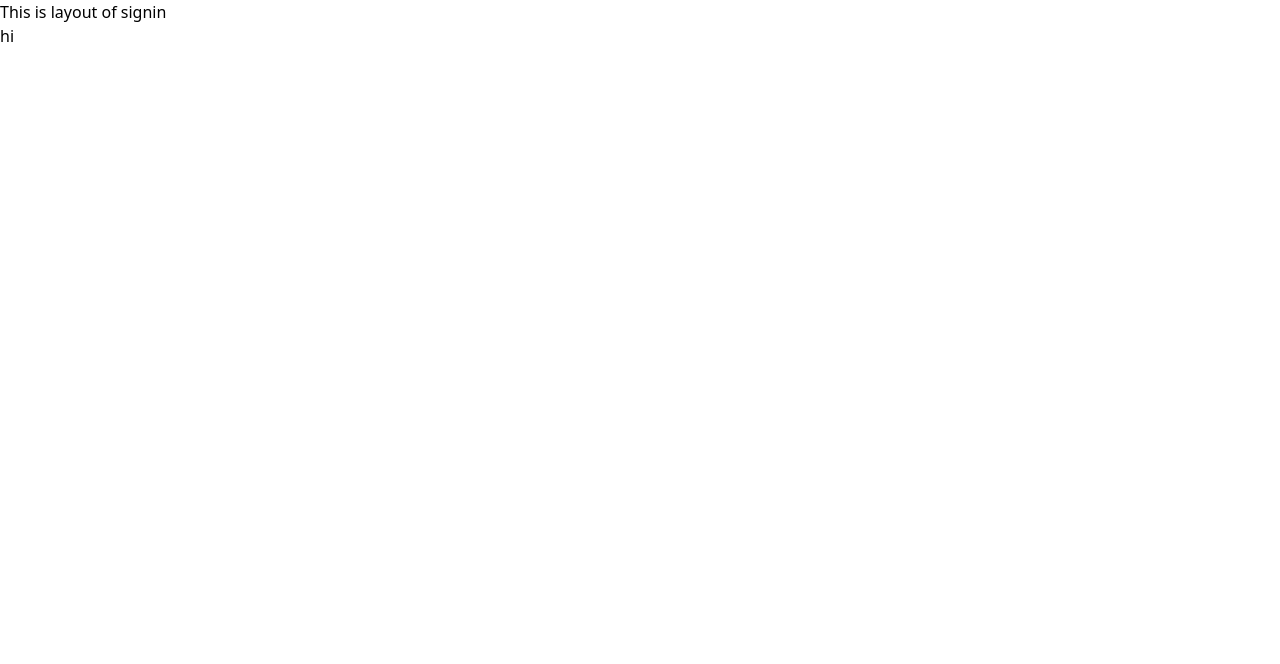
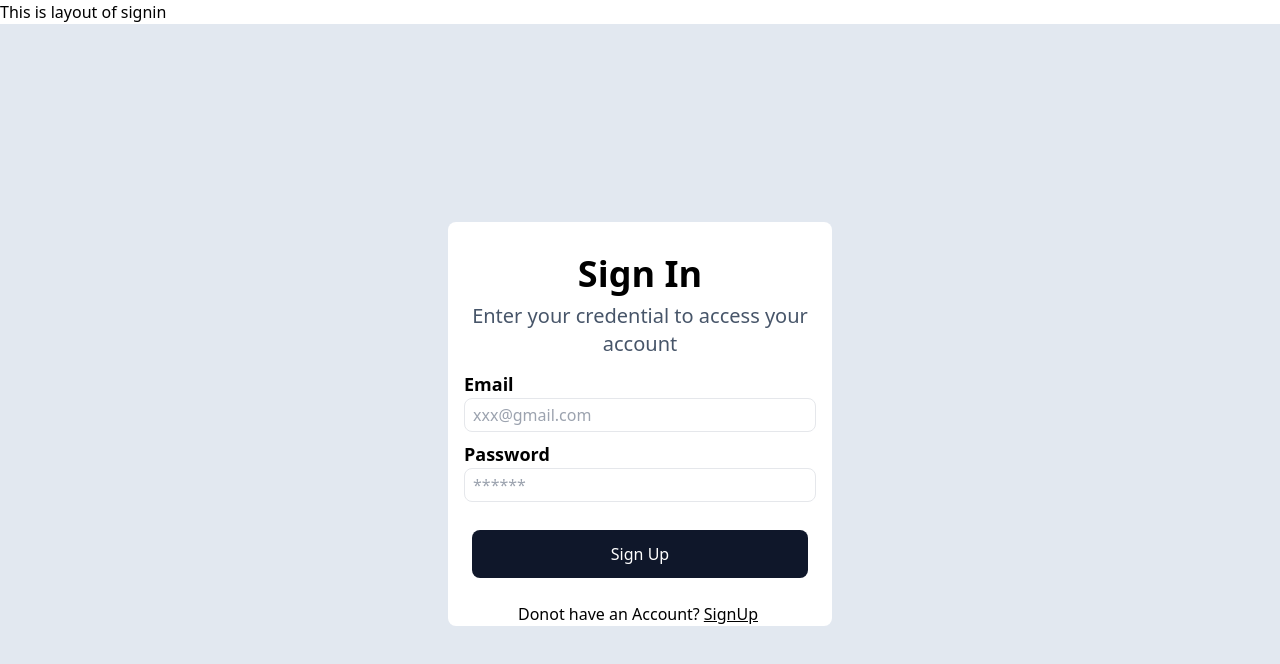
Before and after one commit to aakashloyar/CareerAI, a Next.js app: page /signin in a window 1280 px wide. Shown: the top 664 px of the page. Built offline with nearby package versions, Linux system fonts and the light colour scheme.

Commit message:
assembled signin

```diff
--- a/components/signin.tsx
+++ b/components/signin.tsx
@@ -1,11 +1,34 @@
 import Heading from './heading'
 import Button from './button'
-import Subheading from './subheading'
-
+import SubHeading from './subheading'
+import InputBox from './inputbox'
+import BottomWarning from './Bottomwarning'
 export default function SignIn() {
     return (
-        <div>
-            hi
+        <div className='bg-slate-200 w-full h-screen flex justify-center'>
+            <div className='flex flex-col justify-center'>
+                <div className='bg-white w-96 rounded-lg'>
+                    <div className='text-center pt-8'>
+                       <Heading label={'Sign In'}/>
+                    </div>
+                     <div className='p-2 text-center'>
+                        <SubHeading label={'Enter your credential to access your account'}/>
+                    </div>
+                    <div className='px-4 py-1'>
+                       <InputBox label={'Email'} placeholder='xxx@gmail.com'/>
+                    </div>
+                    <div className='px-4 py-1'>
+                       <InputBox label={'Password'} placeholder='******'/>
+                    </div>
+                    <div className='flex justify-center'>
+                        <Button label={'Sign Up'}/>
+                    </div>
+
+                    <div>
+                        <BottomWarning label={'Donot have an Account?'} blabel={'SignUp'}/>
+                    </div>
+                </div>
+            </div>
         </div>
     )
 }
```
